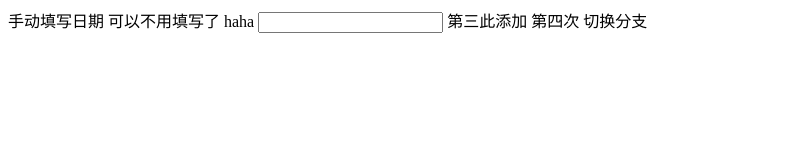
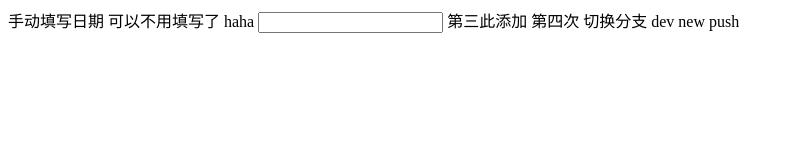
Before and after one commit to mjzhang1993/gitcontroltest, a plain HTML site: page index.html in a window 1280 px wide. Shown: the whole page, without its empty margins (0-793 px from the left). Drawn offline with Linux system fonts and the light colour scheme.

Commit message:
dev new push

```diff
--- a/index.html
+++ b/index.html
@@ -12,6 +12,7 @@
 		第三此添加
 		第四次
 		切换分支
+		dev new push
 	</div>
 </body>
 </html>
```
